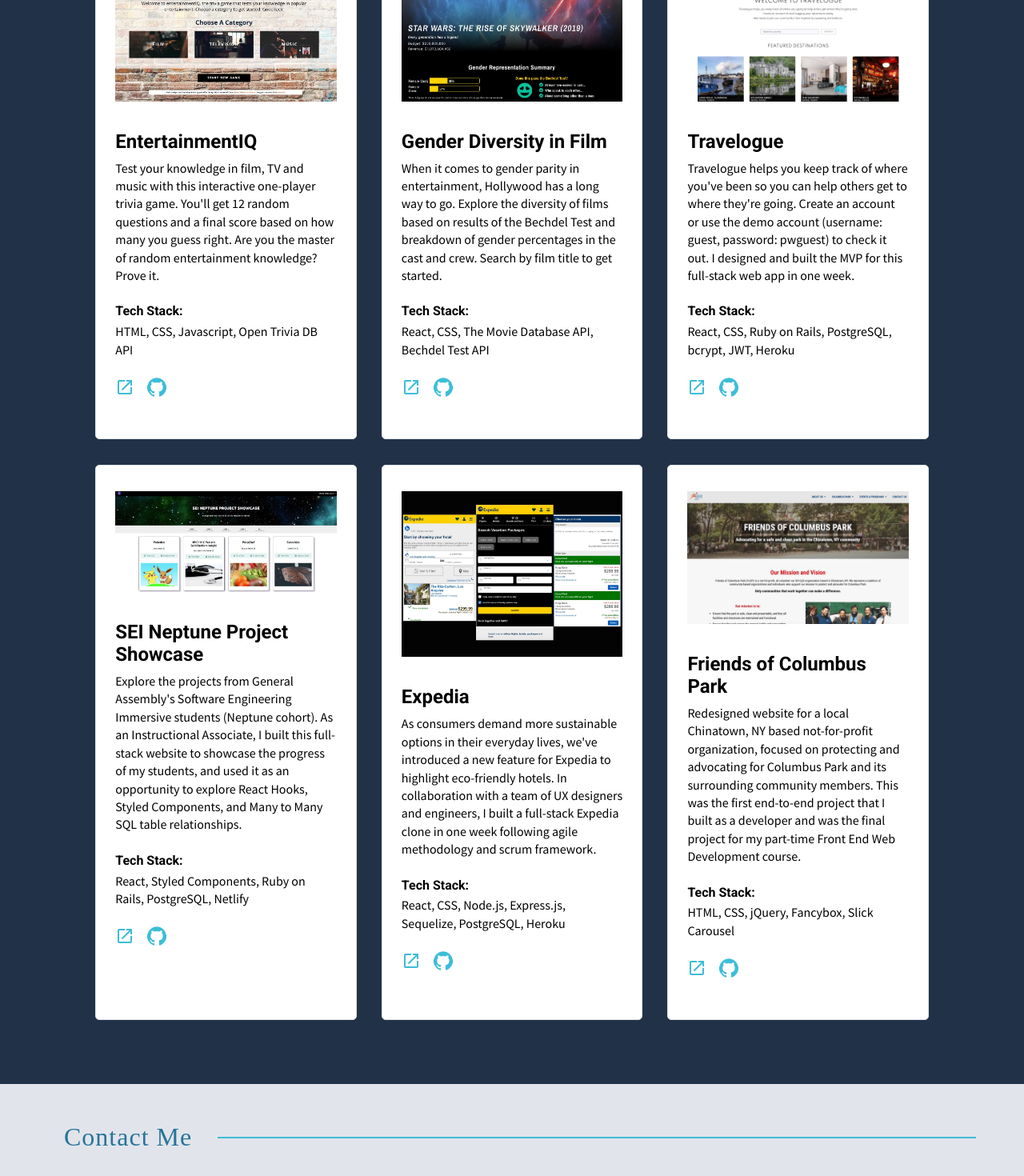
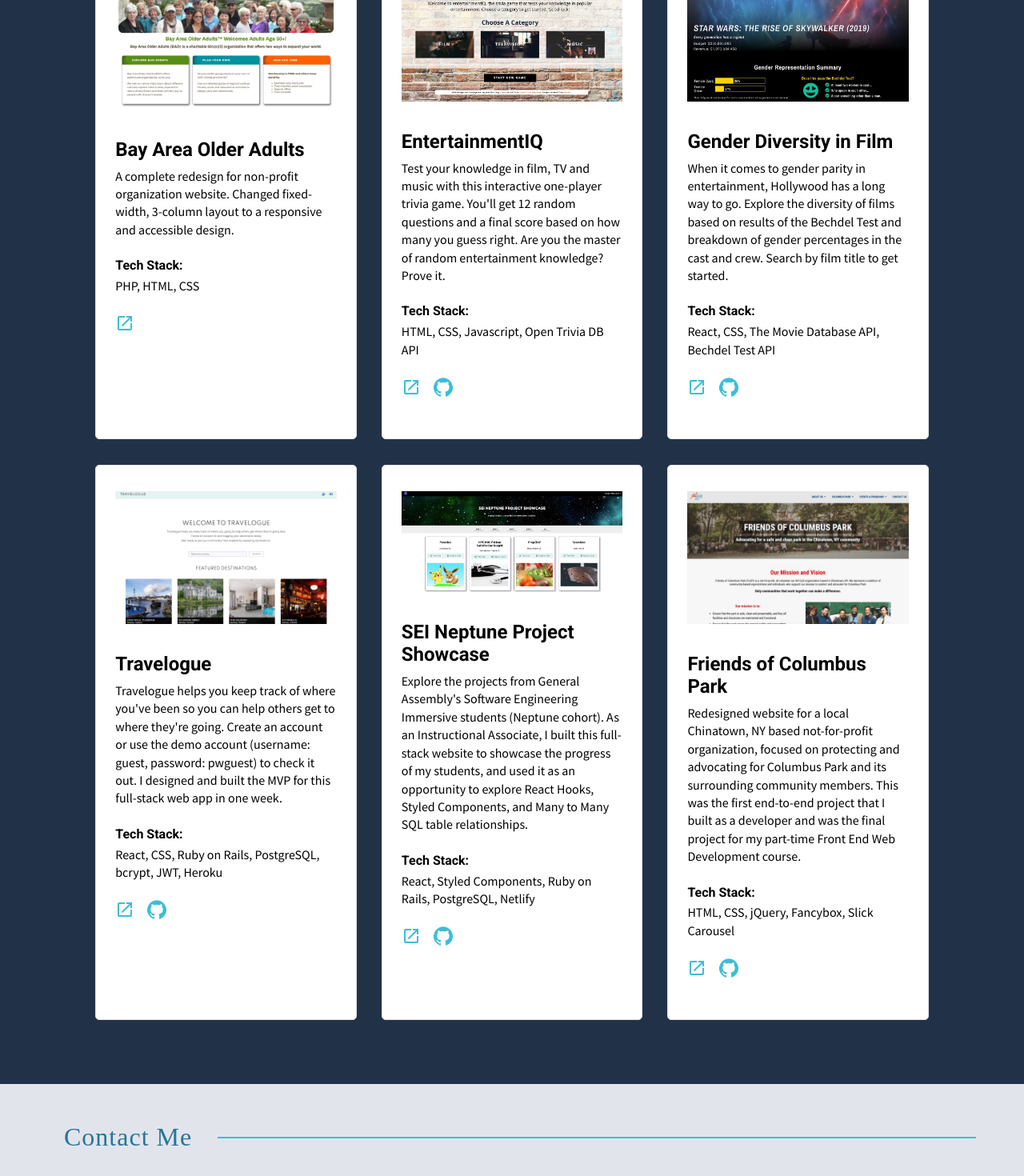
Before and after one commit to jngong/portfolio, a React (Create React App) app: page / in a window 1280 px wide. Shown: the part 1956-3426 px from the top of the page at 80% size. Built offline with nearby package versions, Linux system fonts and the light colour scheme; some icons are missing; a web font is replaced by a local one.

Commit message:
added BAO project, removed expedia clone'

```diff
--- a/src/components/Home/FeaturedProjectCard.js
+++ b/src/components/Home/FeaturedProjectCard.js
@@ -16,7 +16,7 @@
             <p>{tech_stack}</p>
             <div className='icon-row'>
                 <a href={site_link} target="_blank"> <OpenInNewIcon /></a>
-                <a href={github_link} target="_blank"> <GitHubIcon /></a>
+                {github_link && <a href={github_link} target="_blank"> <GitHubIcon /></a>}
             </div>
         </div>
     )
--- a/src/components/Home/FeaturedProjects.js
+++ b/src/components/Home/FeaturedProjects.js
@@ -1,8 +1,6 @@
 import React from 'react'
 import {projectData} from '../../data/projects'
 import FeaturedProjectCard from './FeaturedProjectCard'
-// import Travelogue from '../../images/travelogue.jpeg'
-
 
 const FeaturedProjects = () => {
 
--- a/src/data/projects.js
+++ b/src/data/projects.js
@@ -1,11 +1,20 @@
+import BAO from "../images/bay-area-older-adults.jpg";
 import EntertainmentIQ from "../images/entertainmentiq.jpg";
-import Expedia from "../images/expedia-new.jpg";
 import Focp from "../images/focp.jpg";
 import GenderDiversity from "../images/gender-diversity-in-film.jpg";
 import Travelogue from "../images/travelogue.jpg";
 import Neptune from "../images/neptune-project-showcase.jpg";
 
 export const projectData = [
+  {
+    title: "Bay Area Older Adults",
+    tech_stack: "PHP, HTML, CSS",
+    overview:
+      "A complete redesign for non-profit organization website. Changed fixed-width, 3-column layout to a responsive and accessible design.",
+    features: "Responsive layout, cross-browser compatibility",
+    image: BAO,
+    site_link: "https://www.bayareaolderadults.org/",
+  },
   {
     title: "EntertainmentIQ",
     tech_stack: "HTML, CSS, Javascript, Open Trivia DB API",
@@ -51,18 +60,6 @@
     github_link: "https://github.com/jngong/neptune-project-showcase",
   },
   {
-    title: "Expedia",
-    tech_stack:
-      "React, CSS, Node.js, Express.js, Sequelize, PostgreSQL, Heroku",
-    overview:
-      "As consumers demand more sustainable options in their everyday lives, we've introduced a new feature for Expedia to highlight eco-friendly hotels. In collaboration with a team of UX designers and engineers, I built a full-stack Expedia clone in one week following agile methodology and scrum framework.",
-    features:
-      "Mobile first design, User search for bundled vacation packages, Checkbox for eco-friendly options only, User flow to select hotels and room types, Pixel perfect CSS matching UX mock-ups in Zeplin, Admin section for listing, updating or deleting a new hotel",
-    image: Expedia,
-    site_link: "https://expedia-clone.herokuapp.com/",
-    github_link: "https://github.com/jngong/expedia-eco",
-  },
-  {
     title: "Friends of Columbus Park",
     tech_stack: "HTML, CSS, jQuery, Fancybox, Slick Carousel",
     overview:
```
Also changed, not shown: src/images/bay-area-older-adults.jpg (added).
